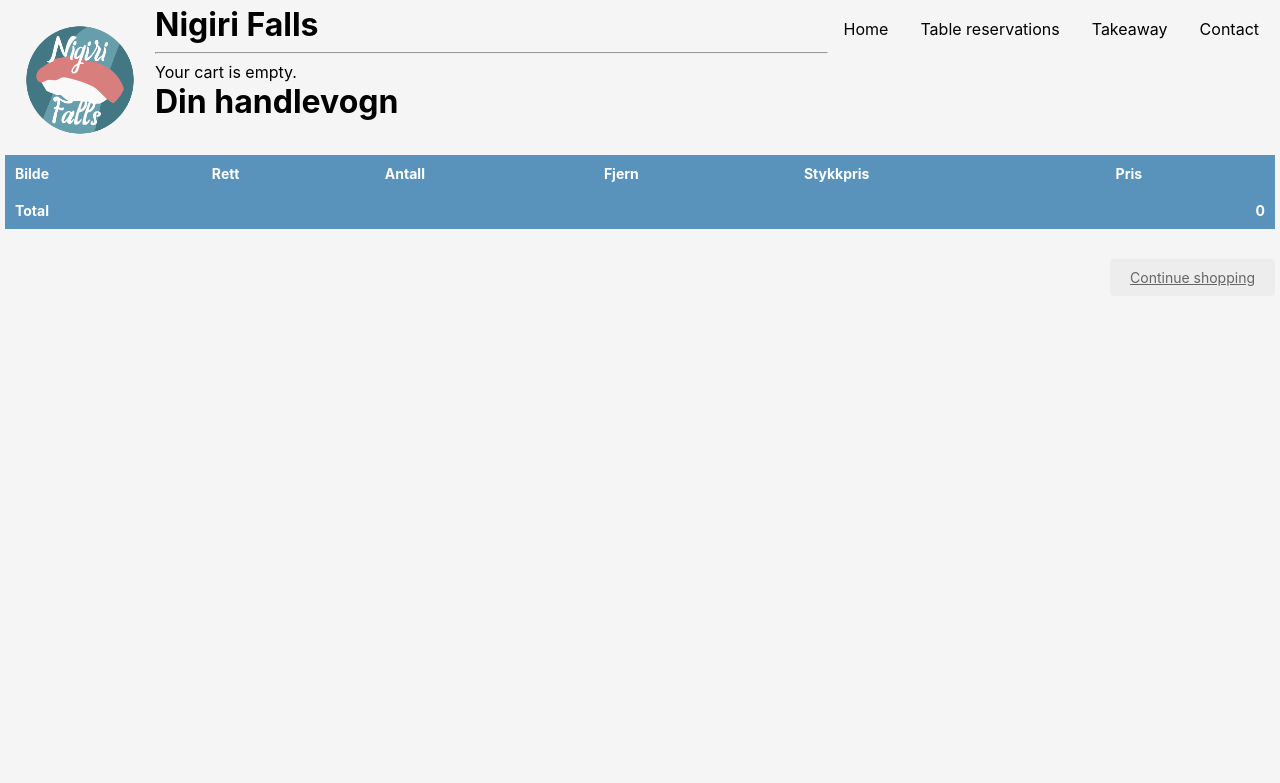
After one commit to AndreasHaaversen/Programmvareutvikling, a Django app: page /cart/ in a window 1280 px wide. The commit adds this page. Shown: the top 783 px of the page. Run offline with Django 3.2, Linux system fonts and the light colour scheme.

Commit message:
Added more cart functionality, and views. Still buggy

```diff
--- a/nigirifalls/cart/cart.py
+++ b/nigirifalls/cart/cart.py
@@ -1,6 +1,7 @@
 from decimal import Decimal
 from django.conf import settings
 from takeaway.models import Dish
+
 
 class Cart(object):
 
--- /dev/null
+++ b/nigirifalls/cart/forms.py
@@ -0,0 +1,15 @@
+from django import forms
+
+PRODUCT_QUANTITY_CHOICES = [(i, str(i)) for i in range(1, 21)]
+
+
+class CartAddDishForm(forms.Form):
+    quantity = forms.TypedChoiceField(
+        choices=PRODUCT_QUANTITY_CHOICES,
+        coerce=int
+    )
+    update = forms.BooleanField(
+        required=False,
+        initial=False,
+        widget=forms.HiddenInput
+        )
--- /dev/null
+++ b/nigirifalls/cart/static/cart/detail_style.css
@@ -0,0 +1,75 @@
+a.button, input[type="submit"] {
+    color:#fff;
+    background:#5993bb;
+    border-radius:4px;
+    padding:10px 20px;
+    font-size:14px;
+    border:0;
+}
+
+a.button.light {
+    color:#666;
+    background:#ededed;
+}
+
+.text-left {
+    text-align:left;
+}
+
+.text-right {
+    text-align:right;
+}
+
+table {
+    width:100%;
+    border-spacing:0;
+    border-collapse: collapse;
+}
+
+table th, table td {
+    text-align:left;
+    font-size:14px;
+    padding:10px;
+    margin:0;
+}
+
+tbody tr:nth-child(odd) {
+    background:#efefef;
+}
+
+tbody tr.subtotal {
+    background:#ccc;
+}
+
+thead th, tbody tr.total {
+    background:#5993bb;
+    color:#fff;
+    font-weight:bold;
+}
+
+table.cart {
+    margin-bottom:40px;
+}
+
+table.cart img {
+    width:180px;
+}
+
+tbody td.num {
+    text-align:right;
+}
+
+td input[type="submit"] {
+    font-size:12px;
+    padding:4px 10px;
+}
+
+form p label, form p input {
+    float:left;
+    clear:both;
+}
+
+form p label {
+    font-size:14px;
+    padding-bottom:4px;
+}
--- /dev/null
+++ b/nigirifalls/cart/templates/cart/detail.html
@@ -0,0 +1,60 @@
+{% extends 'takeaway/base.html' %}
+{% load static %}
+
+{% block extra_css %}
+    <link rel="stylesheet" type="text/css" href="{% static 'cart/detail_style.css' %}">
+{% endblock extra_css %}
+
+{% block content %}
+    <h1>Din handlevogn</h1>
+    {% if cart is None %}
+        <h1>No cart exists</h1>
+    {% endif %}
+
+    <table class="cart">
+        <thead>
+            <tr>
+                <th>Bilde</th>
+                <th>Rett</th>
+                <th>Antall</th>
+                <th>Fjern</th>
+                <th>Stykkpris</th>
+                <th>Pris</th>
+            </tr>
+        </thead>
+    <tbody>
+        {% for item in cart %}
+            {% with dish=item.dish %}
+                <tr>
+                    <td>
+                        <img src={{ dish.image.url }} style="width:150px;height:150px;">
+                    </td>
+                    <td>{{ dish.name }}</td>
+                    <td>
+                        <form action="{% url "car:cart_add" dish.id %}" method="POST">
+                            {% csrf_token %}
+                            {{ item.update_quantity_form.quantity }}
+                            {{ item.update_quantity_form.update }}
+                            <input type="submit" value="Update">
+                        </form>
+                    </td>
+                    <td><a href="{% url "cart:cart_remove" dish.id %}">Fjern</a></td>
+                    <td class="num">{{ item.price }} kr.</td>
+                    <td class="num">{{ item.total_price }} kr.</td>
+                </tr>
+            {% endwith %}
+        {% endfor %}
+        <tr class="total">
+            <td>Total</td>
+            <td colspan="4"></td>
+            <td class="num">{{ cart.get_total_price }}</td>
+        </tr>
+    </tbody>
+</table>
+<p class="text-right">
+    <a href="{% url "takeaway:index" %}" class="button light">Continue shopping</a>
+
+</p>
+
+
+{% endblock content %}
--- /dev/null
+++ b/nigirifalls/cart/urls.py
@@ -0,0 +1,10 @@
+from django.urls import path
+from . import views
+
+app_name = 'cart'
+
+urlpatterns = [
+    path('', views.cart_detail, name='cart_detail'),
+    path('add/<int:dish_id>/', views.cart_add, name='cart_add'),
+    path('remove/<int:dish_id/', views.cart_remove, name='cart_remove'),
+]
--- a/nigirifalls/cart/views.py
+++ b/nigirifalls/cart/views.py
@@ -1,3 +1,32 @@
-from django.shortcuts import render
+from django.shortcuts import render, redirect, get_object_or_404
+from django.views.decorators.http import require_POST
+from takeaway.models import Dish
+from .cart import Cart
+from .forms import CartAddDishForm
 
-# Create your views here.
+
+@require_POST
+def cart_add(request, dish_id):
+    cart = Cart(request)
+    dish = get_object_or_404(Dish, id=dish_id)
+    form = CartAddDishForm(request.POST)
+    if form.is_valid():
+        cd = form.changed_data
+        cart.add(
+            dish=dish,
+            quantity=cd['quantity'],
+            update_quantity=cd['update']
+        )
+    return redirect('cart:cart_detail')
+
+
+def cart_remove(request, dish_id):
+    cart = Cart(request)
+    dish = get_object_or_404(Dish, id=dish_id)
+    cart.remove(dish)
+    return redirect('cart:cart_detail')
+
+
+def cart_detail(request):
+    cart = Cart(request)
+    return render(request, 'cart/detail.html', {'cart': cart})
--- a/nigirifalls/nigirifalls/settings.py
+++ b/nigirifalls/nigirifalls/settings.py
@@ -129,4 +129,4 @@ STATIC_ROOT = os.path.join(BASE_DIR, 'static')
 MEDIA_URL = '/media/'
 MEDIA_ROOT = os.path.join(BASE_DIR, 'media')
 
-CART_SESSION_ID ='cart'
+CART_SESSION_ID = 'cart'
--- a/nigirifalls/nigirifalls/urls.py
+++ b/nigirifalls/nigirifalls/urls.py
@@ -22,5 +22,6 @@ from . import views
 urlpatterns = [
     path('admin/', admin.site.urls),
     path('takeaway/', include('takeaway.urls')),
+    path('cart/', include('cart.urls')),
     path('', views.takeawayredirect, name='index'),
 ] + static(settings.MEDIA_URL, document_root=settings.MEDIA_ROOT)
--- a/nigirifalls/takeaway/static/takeaway/index_style.css
+++ b/nigirifalls/takeaway/static/takeaway/index_style.css
@@ -5,6 +5,7 @@ body {
     grid-template-columns: 150px 1fr;
     grid-template-rows: 120px 1fr 61px;
     grid-template-areas: "header header"
+                        "subheader subheader"
                         "sidebar content"
                         "footer footer";
 }
--- a/nigirifalls/takeaway/templates/takeaway/base.html
+++ b/nigirifalls/takeaway/templates/takeaway/base.html
@@ -4,7 +4,7 @@
     <meta charset="utf-8">
     <title>Nigiri Falls Takeaway</title>
 
-    <link rel="stylesheet", type="text/css" href="{% static 'takeaway/style.css' %}">
+    <link rel="stylesheet" type="text/css" href="{% static 'takeaway/style.css' %}">
     {% block extra_css %}
     {% endblock extra_css %}
 </head>
@@ -22,6 +22,21 @@
         <hr>
     </div>
 
+    <div id="subheader">
+        <div class="cart">
+          {% with total_items=cart|length %}
+              {% if cart|length > 0 %}
+                Your cart:
+                <a href="{% url "cart:cart_detail" %}">
+                  {{ total_items }} item{{ total_items|pluralize }},
+                  {{ cart.get_total_price }} kr.
+                </a>
+              {% else %}
+                Your cart is empty.
+              {% endif %}
+            {% endwith %}
+        </div>
+    </div>
     {% block content %}
     {% endblock %}
 
```
Also changed, not shown: nigirifalls/takeaway/templates/takeaway/index.html (+5 -12 lines), nigirifalls/takeaway/views.py (+3 -26 lines).
